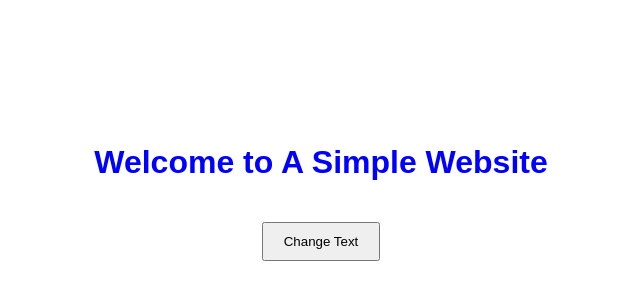
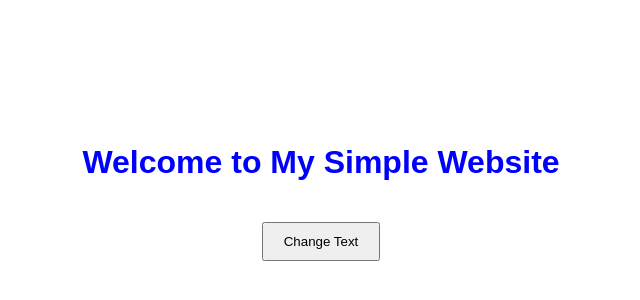
Before and after one commit to ErikBurton/demo_website, a plain HTML site: page index.html in a window 1280 px wide. Shown: the part 216-516 px from the top of the page, without its empty margins (319-959 px from the left). Drawn offline with Linux system fonts and the light colour scheme.

Commit message:
Modifies text

```diff
--- a/index.html
+++ b/index.html
@@ -7,7 +7,7 @@
     <link rel="stylesheet" href="assets/css/styles.css">
 </head>
 <body>
-    <h1 id="welcome-message">Welcome to A Simple Website</h1>
+    <h1 id="welcome-message">Welcome to My Simple Website</h1>
     <button id="change-text-btn">Change Text</button>
     <script src="assets/js/scripts.js"></script>
 </body>
```
